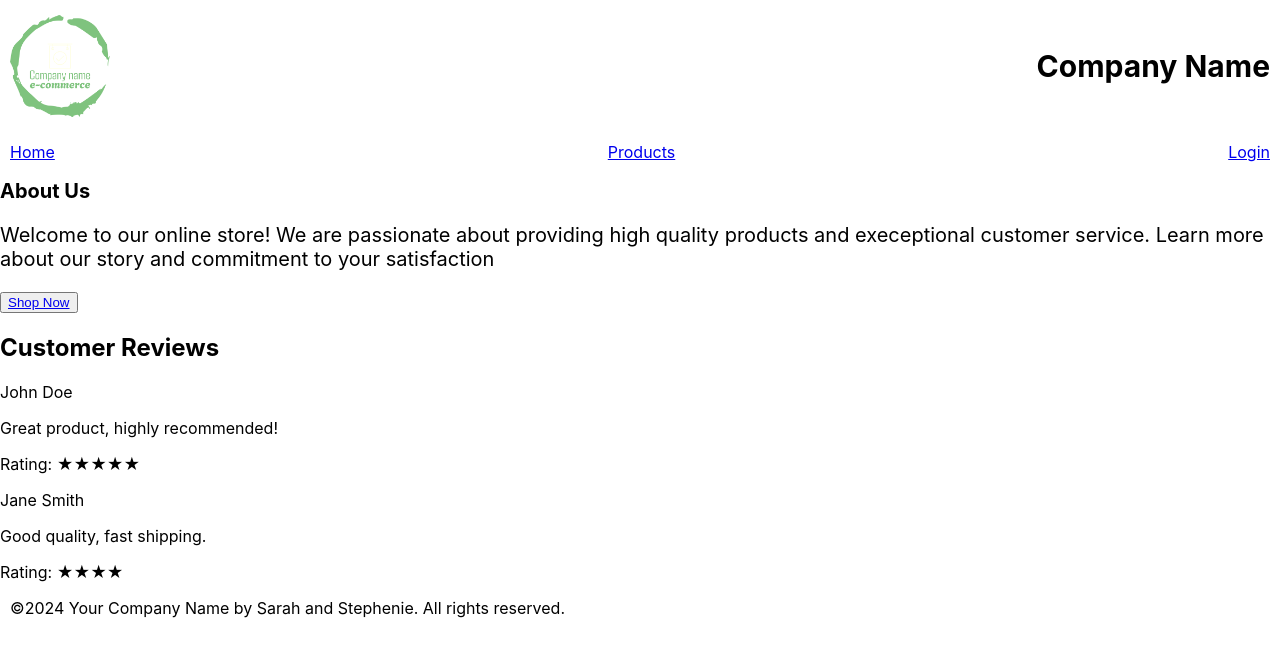
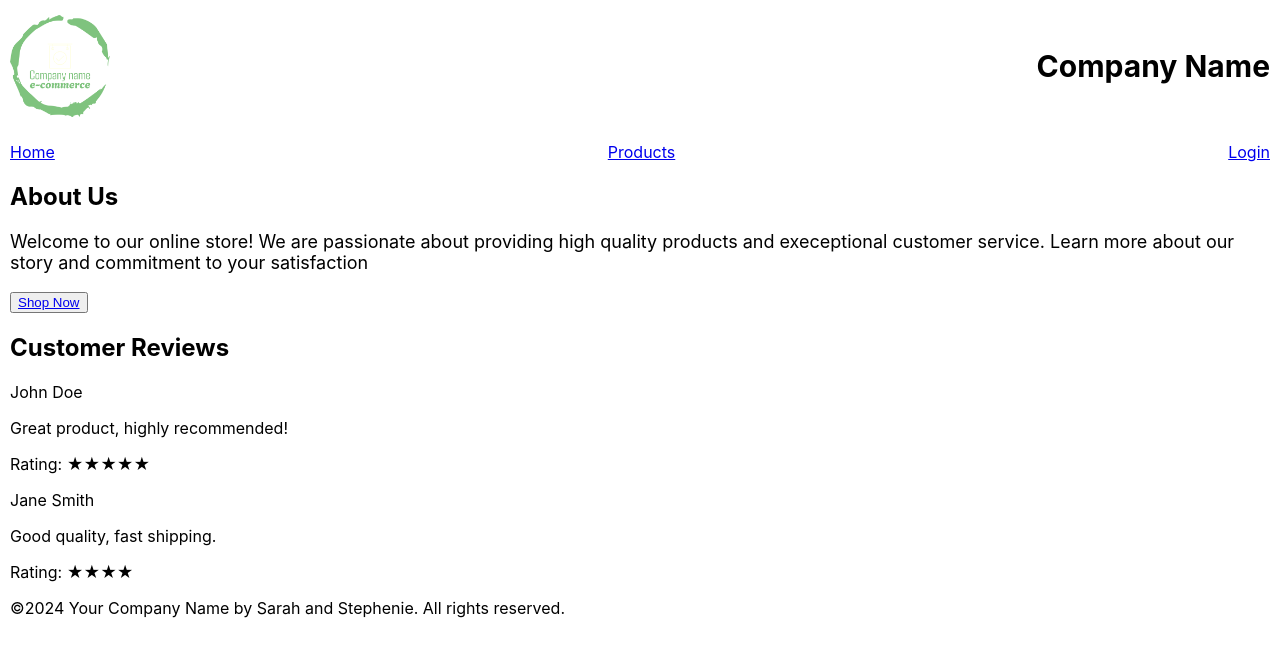
Before and after one commit to StephOboh/ENSF381_assignment4, a React (Create React App) app in the folder Assignment-04/my-ecommerce-app/: page /Homepage in a window 1280 px wide. Shown: the top 656 px of the page. Built offline with nearby package versions, Linux system fonts and the light colour scheme.

Commit message:
add margin to home main

```diff
--- a/Assignment-04/my-ecommerce-app/src/component/HomeMainSection.css
+++ b/Assignment-04/my-ecommerce-app/src/component/HomeMainSection.css
@@ -7,18 +7,20 @@ Submission  : March 24, 2024
 Description : Styling sheet for Home Main Section
 =========================================================
 */
-
+.home-main-section{
+    margin: 10px;
+}
 .aboutUs{
     background-color: #fff;
 }
 
-.aboutUs h2 {
-    font-size: 20px;
+.home-main-section h2 {
+    font-size: 24px;
     color: black;
 }
 
 .aboutUs p{
-    font-size: 20px;
+    font-size: 18px;
     color: black;
 }
 
--- a/Assignment-04/my-ecommerce-app/src/component/HomeMainSection.js
+++ b/Assignment-04/my-ecommerce-app/src/component/HomeMainSection.js
@@ -29,7 +29,8 @@ const HomeMainSection = () =>{
 
 
     return (
-        <section className='home-main-section'>
+        <div className='home-main-section'>
+            <section>
                 <div className='aboutUs'>
                     <h2>About Us</h2>
                     <p>
@@ -55,6 +56,7 @@ const HomeMainSection = () =>{
                 ))}
                 </div>
             </section>
+        </div>
     );
     }
 
```
Lines whose indentation alone changed are shown as unchanged.
